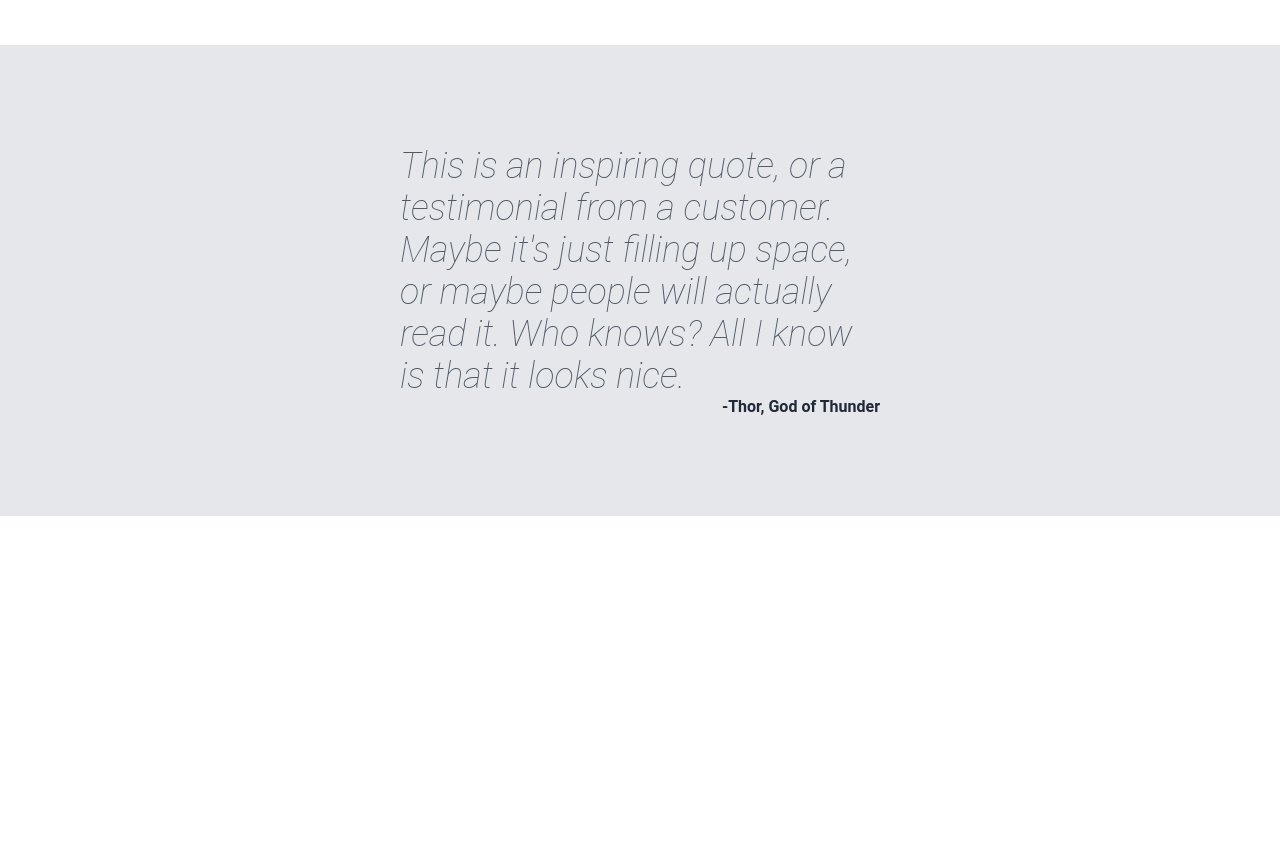
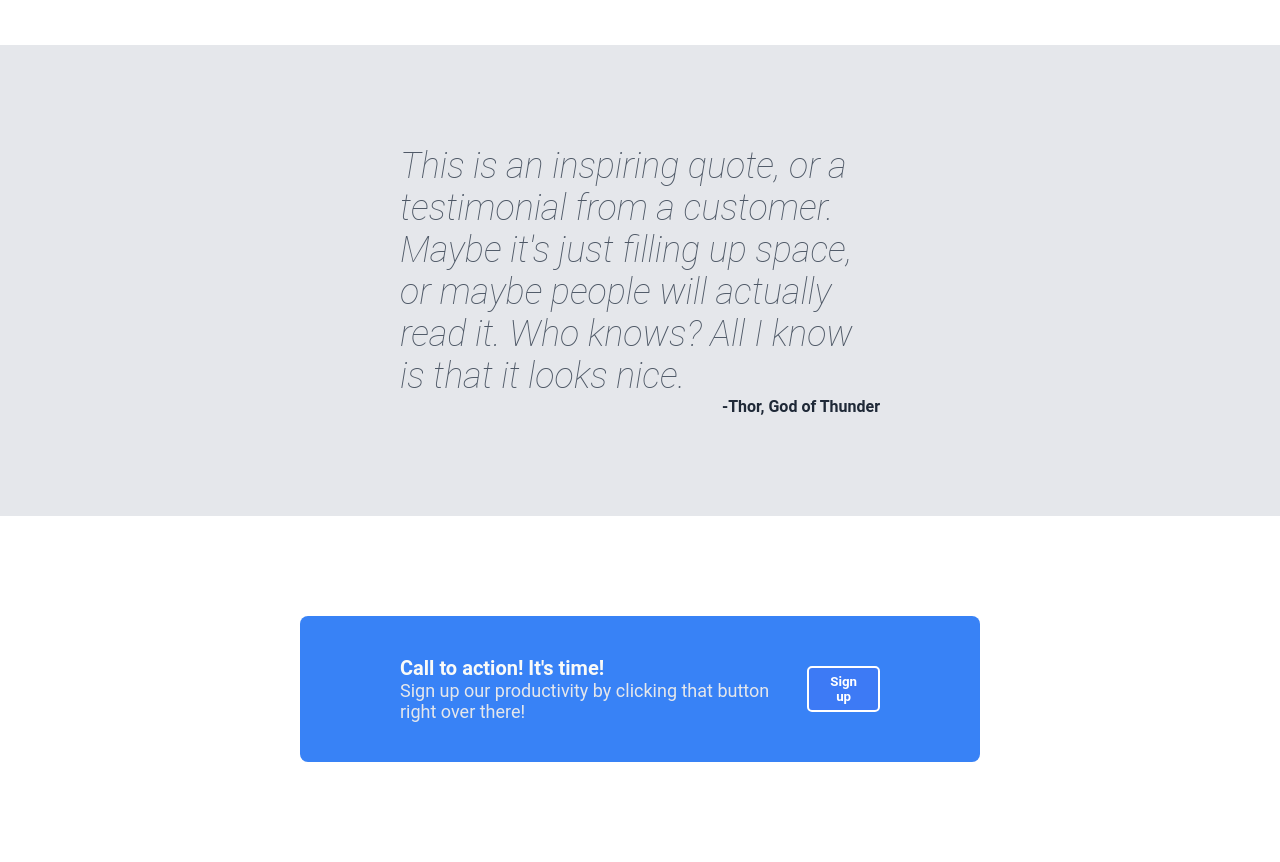
Before and after one commit to FotisKal/landing-page, a plain HTML site: page index.html in a window 1280 px wide. Shown: the part 1049-1911 px from the top of the page. Before the commit the page ends 1565 px from the top, so only its background shows below. Drawn offline with Linux system fonts and the light colour scheme.

Commit message:
Create the sign up section of the landing page

```diff
--- a/index.html
+++ b/index.html
@@ -90,5 +90,22 @@
 			-Thor, God of Thunder
 		</div>
 	</div>
+    <div class="sign-up">
+		<div class="inner">
+			<div>
+				<div class="main-text">
+					Call to action! It's time!
+				</div>
+				<div class="secondary-text">
+					Sign up our productivity by clicking that button right over there!
+				</div>
+			</div>
+			<div>
+				<button class="sign-up">
+					Sign up
+				</button>
+			</div>
+		</div>
+	</div>
 </body>
 </html>
--- a/style.css
+++ b/style.css
@@ -66,14 +66,17 @@ body {
     font-size: 18px;
 }
 
-.header button.sign-up {
+button.sign-up {
     padding: 6px 20px;
-    border: none;
     border-radius: 5px;
     background-color: hsl(220deg 90% 60%);
     color: #ffffff;
     font-weight: 700;
     font-family: Roboto, sans-serif;
+}
+
+.header button.sign-up {
+    border: none;
 }
 
 .container-hero .image-placeholder {
@@ -132,3 +135,31 @@ body {
     font-weight: 700;
     text-align: end;
 }
+
+.sign-up {
+    padding: 100px 300px;
+}
+
+.sign-up .inner {
+    padding: 40px 100px;
+    background-color: #3882f6;
+    border-radius: 8px;
+    display: flex;
+    justify-content: space-between;
+    align-items: center;
+}
+
+.sign-up .inner .main-text {
+    color: #f9faf8;
+    font-size: 20px;
+    font-weight: 600;
+}
+
+.sign-up .inner .secondary-text {
+    color: #e5e7eb;
+    font-size: 18px;
+}
+
+.sign-up .inner button.sign-up {
+    border: 2px solid #ffffff;
+}
```
